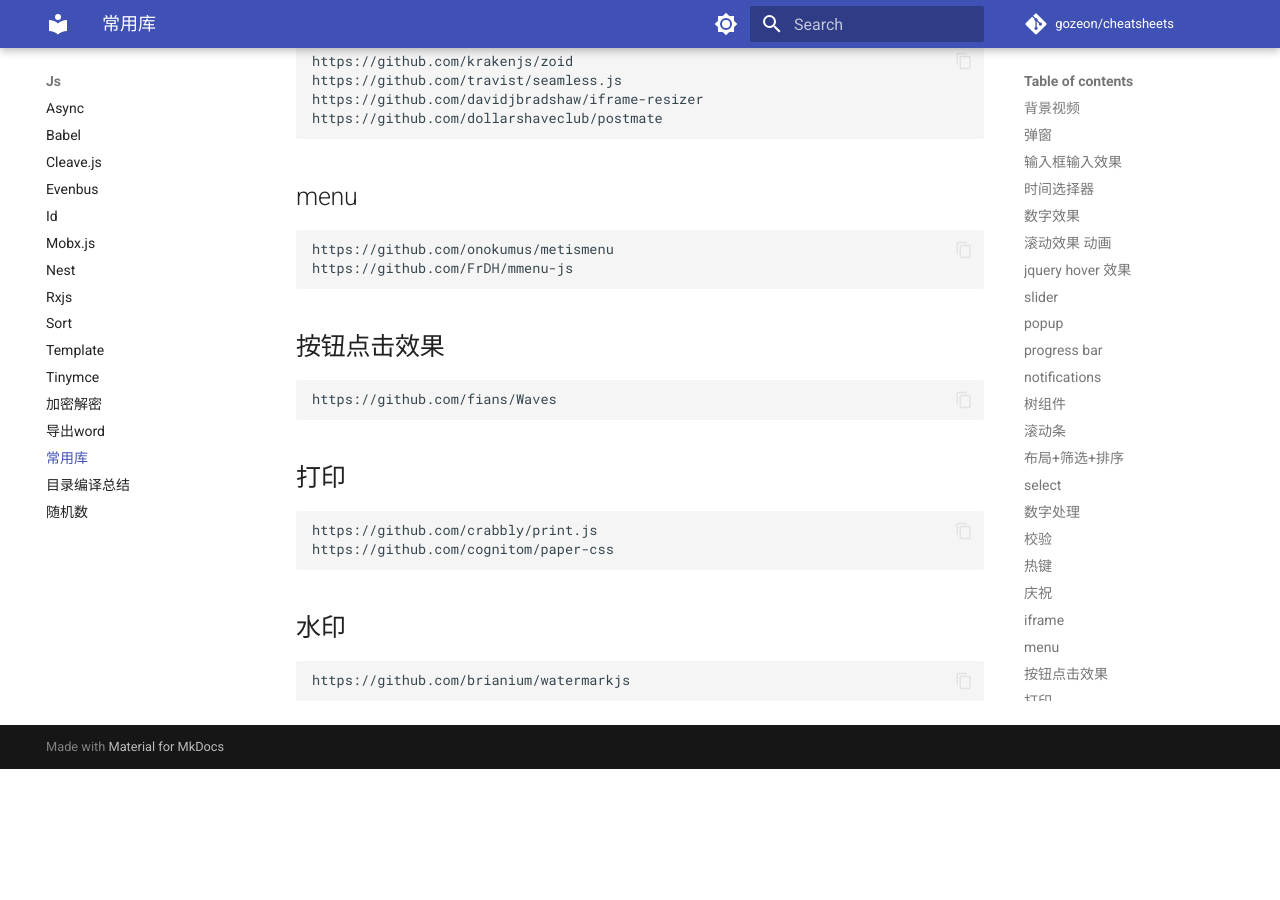
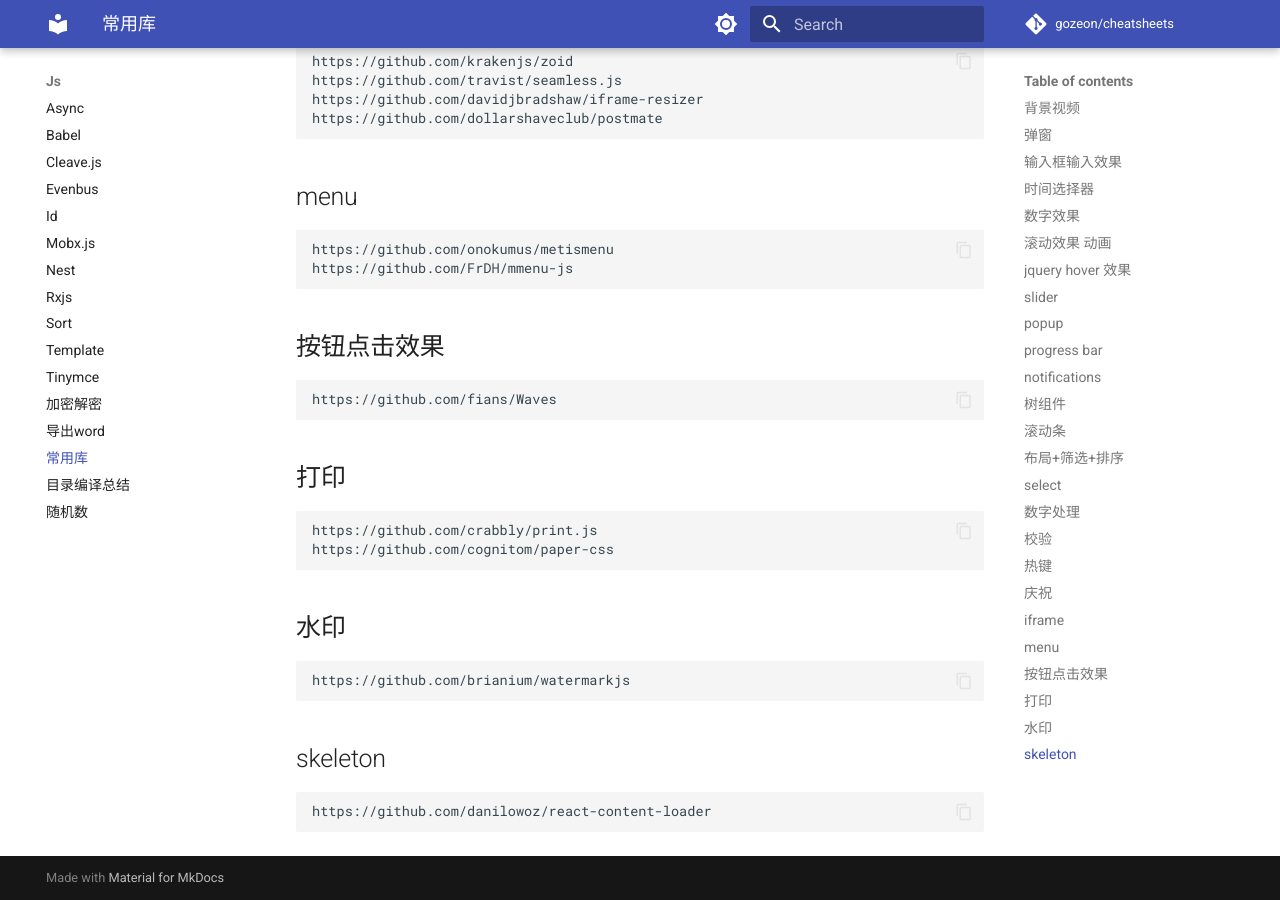
Before and after one commit to gozeon/cheatsheets, an MkDocs documentation site: the page built from docs/js/常用库.md, in a window 1280 px wide and 900 px high, scrolled down 2898 px. Built offline with MkDocs 1.6.1 and Material for MkDocs 9.7.7, drawn with Linux system fonts in a browser that asks for light colours; comment, search, counter and statistics services are not loaded; before the commit the page ends 3667 px from its top, so only the background shows below that.

Commit message:
Update 常用库.md

```diff
--- a/docs/js/常用库.md
+++ b/docs/js/常用库.md
@@ -104,3 +104,6 @@
 
 ## 水印
     https://github.com/brianium/watermarkjs
+
+## skeleton
+    https://github.com/danilowoz/react-content-loader
```
